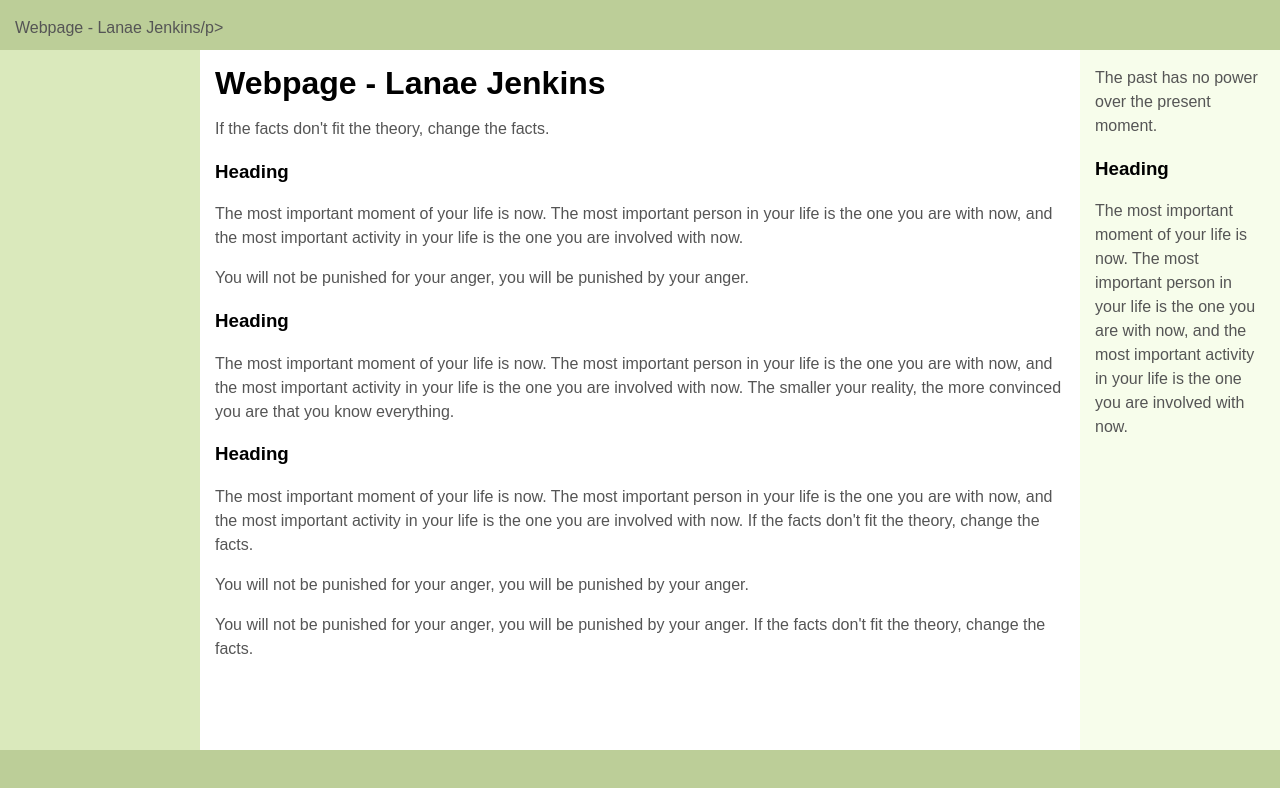
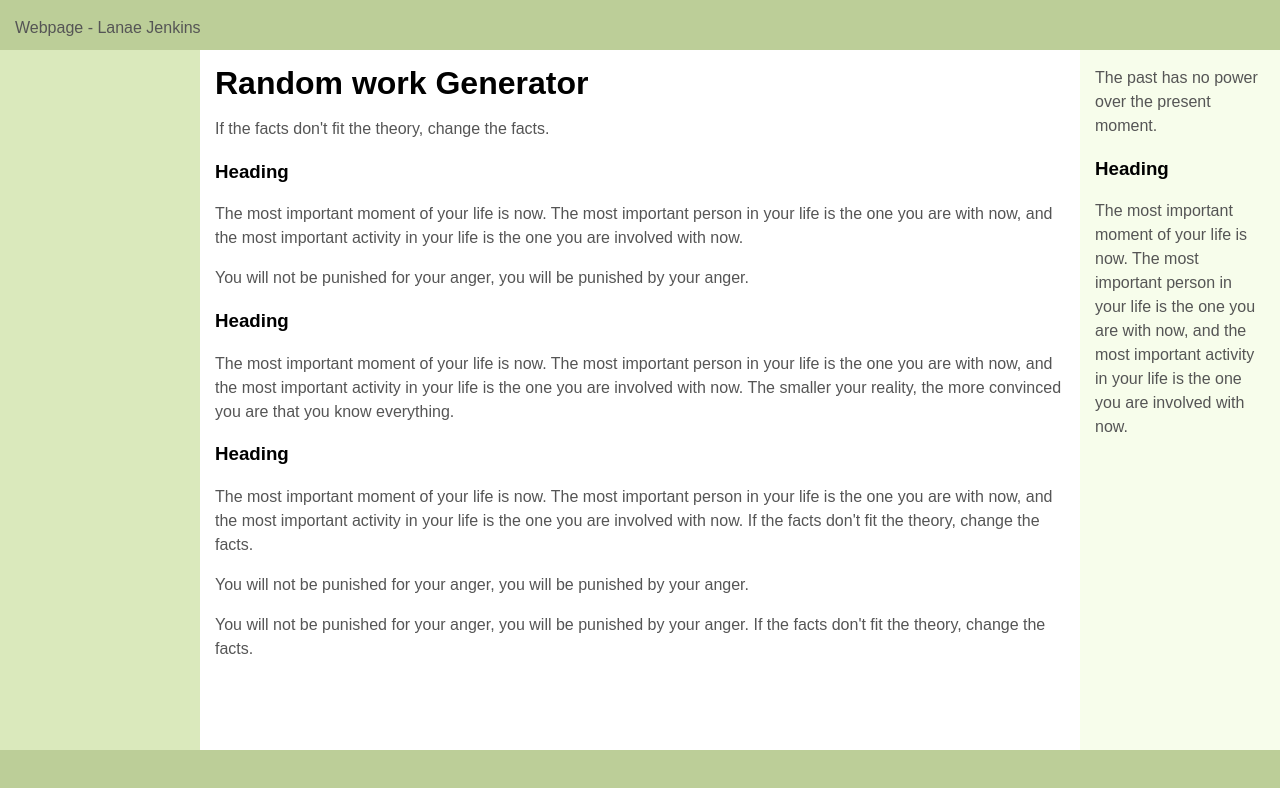
Before and after one commit to lanaejenkins1/cs3377, a plain HTML site: page index.html in a window 1280 px wide. Drawn offline with Linux system fonts and the light colour scheme.

Commit message:
Update index.html

```diff
--- a/index.html
+++ b/index.html
@@ -114,14 +114,14 @@
 
 		<header id="header">
 			<div class="innertube">
-				<p>Webpage - Lanae Jenkins/p>
+				<p>Webpage - Lanae Jenkins</p>
 			</div>
 		</header>
 
 		<main>
 			<div class="innertube">
 
-				<h1>Webpage - Lanae Jenkins</h1>
+				<h1>Random work Generator</h1>
 				<p><script>generateText(10)</script></p>
 
 			</div>
```
